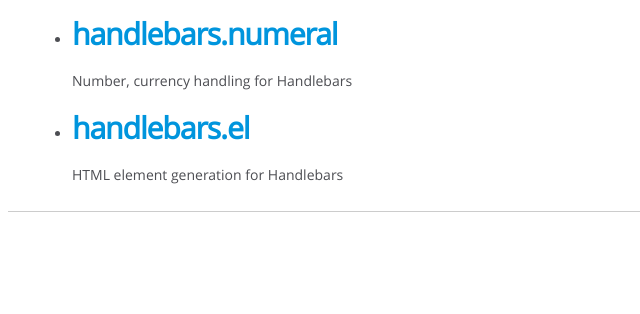
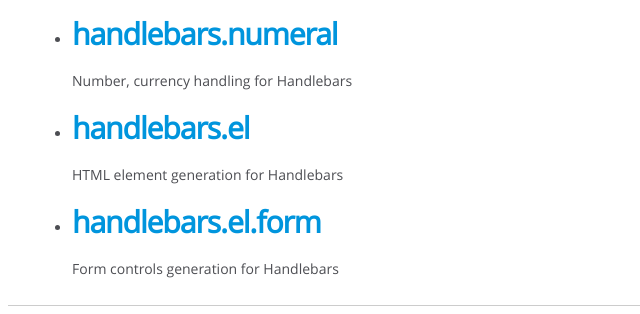
Before and after one commit to solidgoldpig/solidgoldpig.github.io, a plain HTML site: page index.html in a window 1280 px wide. Shown: the part 693-1007 px from the top of the page, without its empty margins (0-640 px from the left). Before the commit the page ends 913 px from the top, so only its background shows below. Drawn offline with Linux system fonts and the light colour scheme.

Commit message:
Added handlebars.el.form

```diff
--- a/index.html
+++ b/index.html
@@ -44,12 +44,10 @@
 <h3><a href="http://el.handlebars.solidgoldpig.com">handlebars.el</a></h3>
 <p>HTML element generation for Handlebars</p>
 </li>
-<!--
 <li>
-<h3><a href="http://el.form.handlebars.solidgoldpig.com">handlebars.element.form</a></h3>
-<p></p>
+<h3><a href="http://el.form.handlebars.solidgoldpig.com">handlebars.el.form</a></h3>
+<p>Form controls generation for Handlebars</p>
 </li>
--->
 </ul>
 </article>
 </section>
```
